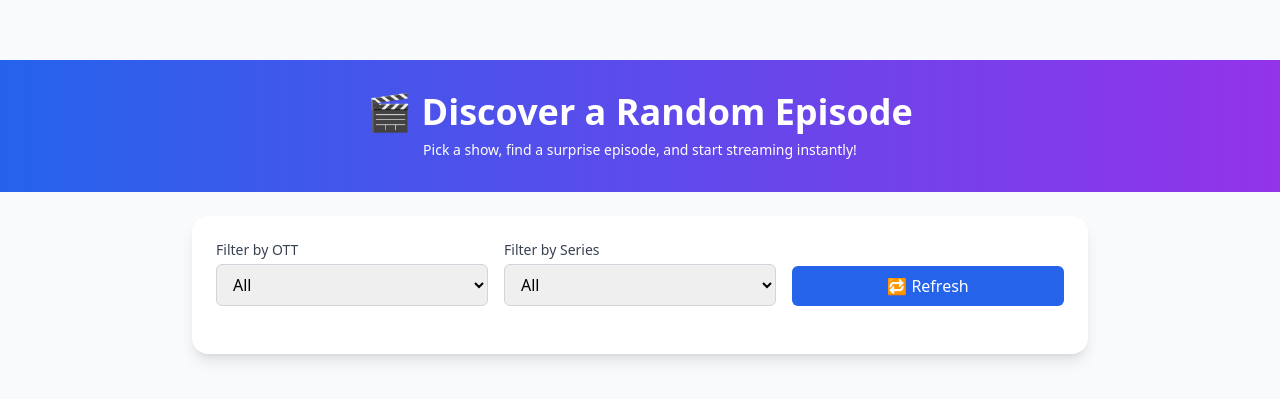
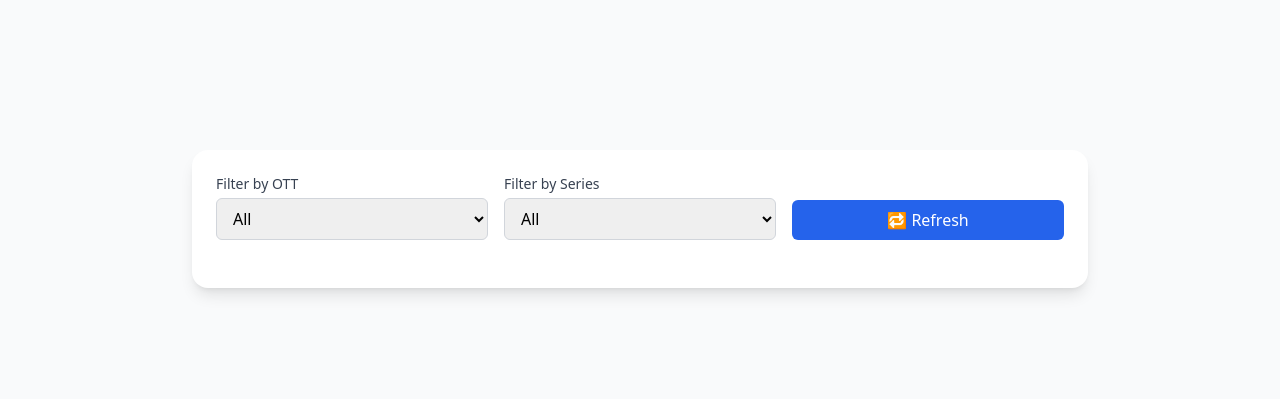
Before and after one commit to Sunil02324/random-episode-picker, a plain HTML site: page index.html in a window 1280 px wide. Shown: the part 193-592 px from the top of the page. Drawn offline with nearby package versions, Linux system fonts and the light colour scheme; no server answers.

Commit message:
Update index.html

```diff
--- a/index.html
+++ b/index.html
@@ -13,11 +13,6 @@
 </head>
 <body class="bg-gray-50 font-sans">
   <div class="min-h-screen flex flex-col items-center justify-center">
-    <div class="w-full bg-gradient-to-r from-blue-600 to-purple-600 py-8 px-4 text-center text-white">
-      <h1 class="text-3xl md:text-4xl font-bold">🎬 Discover a Random Episode</h1>
-      <p class="mt-2 text-sm">Pick a show, find a surprise episode, and start streaming instantly!</p>
-    </div>
-
     <div class="max-w-4xl w-full bg-white rounded-2xl shadow-lg p-6 mt-6 mx-4">
       <div class="grid md:grid-cols-3 gap-4 mb-6">
         <div>
```
